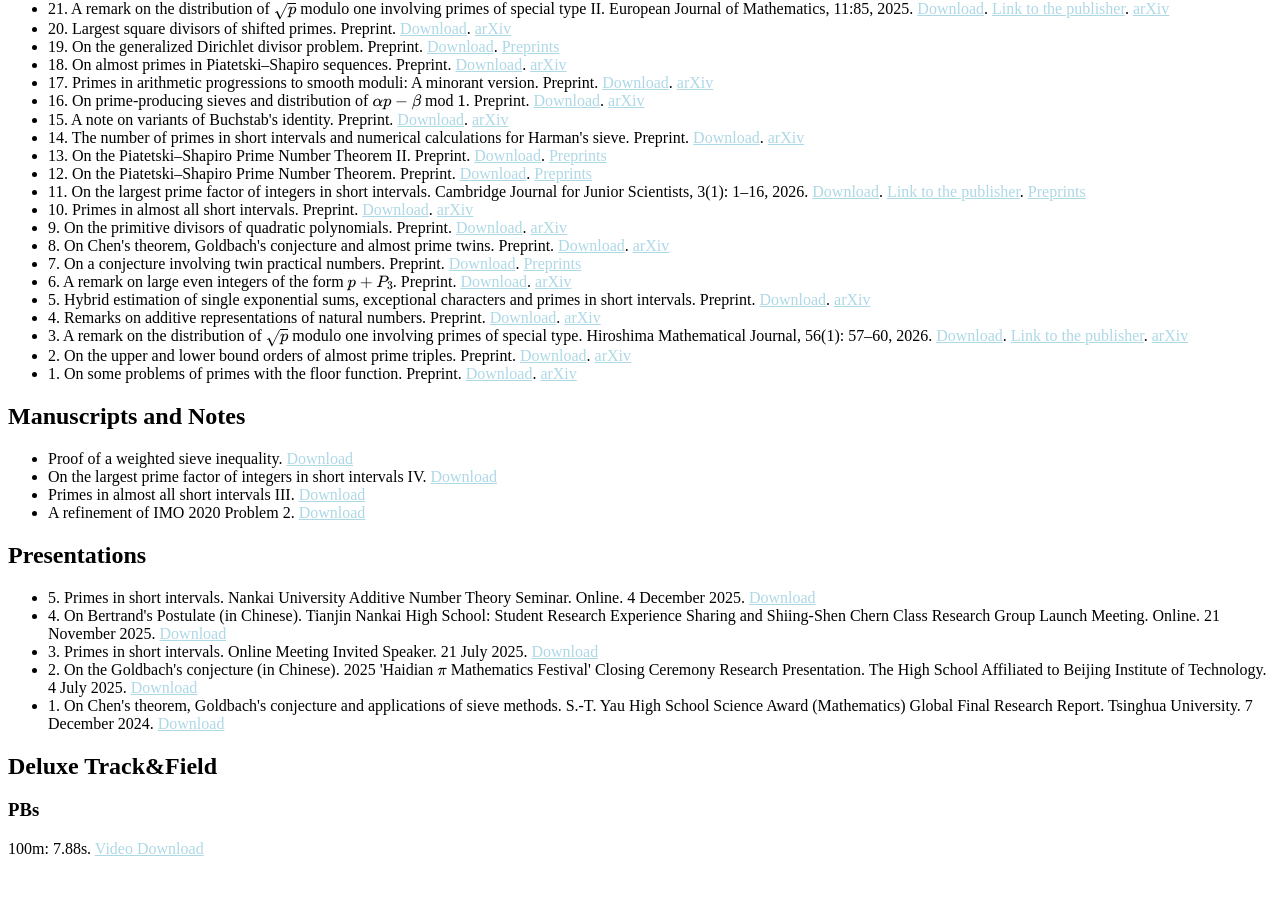
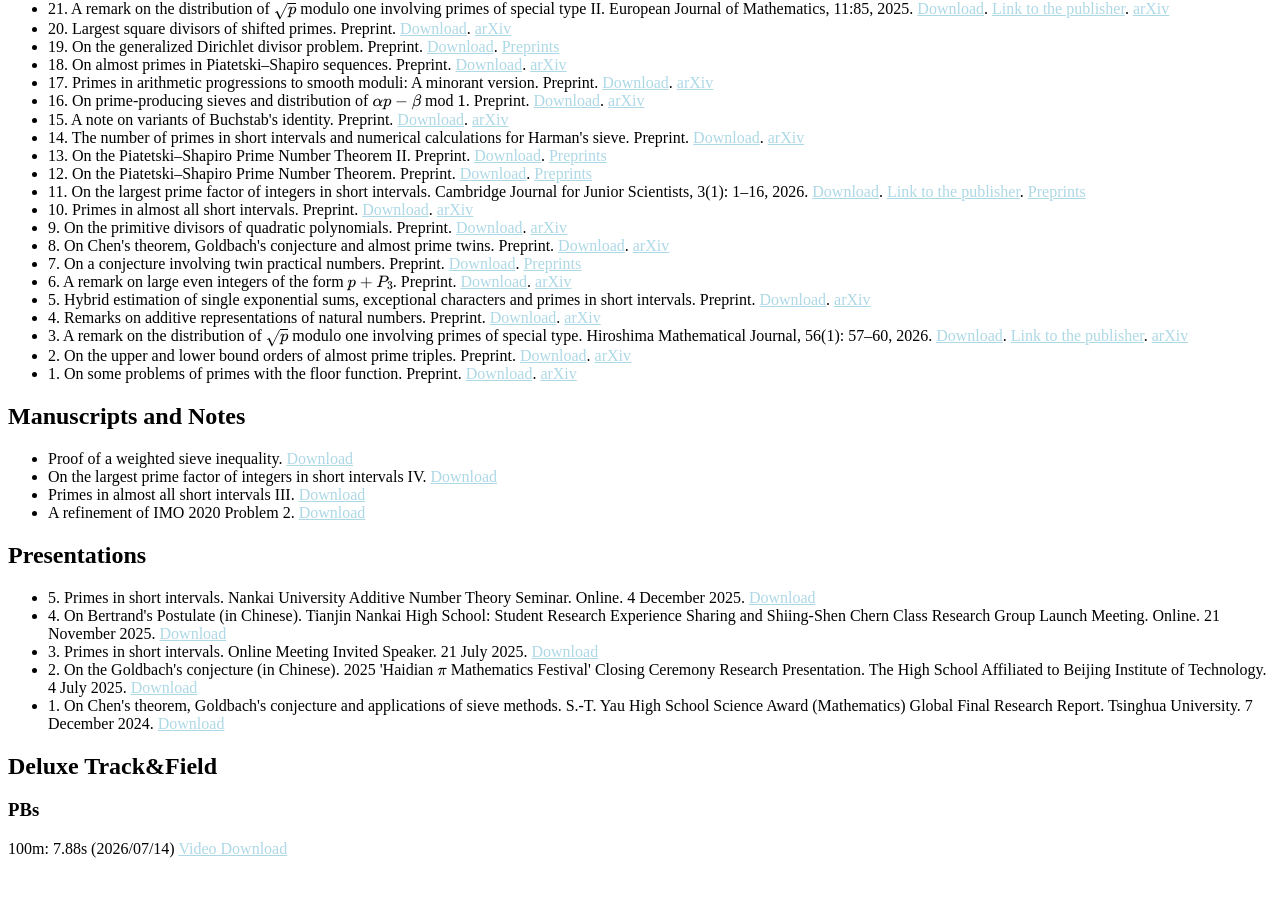
Before and after one commit to CareyRunboLi/CareyRunboLi.github.io, a Jekyll site: the page built from index.md, in a window 1280 px wide and 900 px high, scrolled down 2008 px. Shown: the top 897 px of the window. Built offline with Jekyll 4.4.1, drawn with Linux system fonts in a browser that asks for light colours; some web fonts are replaced; formulas are drawn with MathJax 3; a style sheet for code colours, icons or effects is not loaded; our own code applies the rules of GitHub Pages for plain Markdown files.

Commit message:
Update trackandfield.md

```diff
--- a/_includes/trackandfield.md
+++ b/_includes/trackandfield.md
@@ -8,4 +8,4 @@
 
 ### PBs
 
-100m: 7.88s. <a href="https://runbolicarey.com/assets/TrackAndField/DeluxeTrackAndField_100m_7.88s.mp4"><span>Video Download</span></a>
+100m: 7.88s (2026/07/14) <a href="https://runbolicarey.com/assets/TrackAndField/DeluxeTrackAndField_100m_7.88s.mp4"><span>Video Download</span></a>
```
